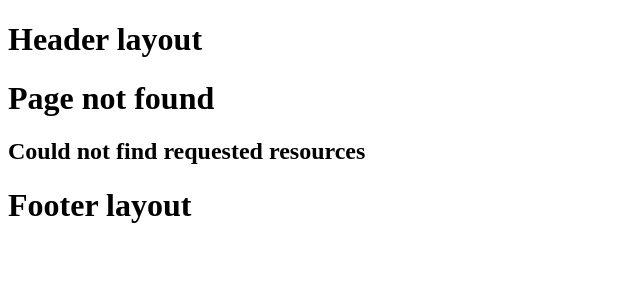
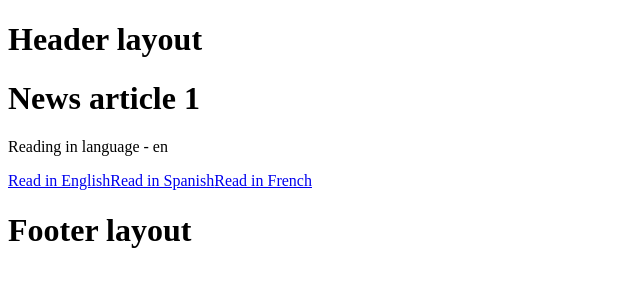
Before and after one commit to VentsiGeorgiev/next-js-15-tutorial, a Next.js app: page /articles/1 in a window 1280 px wide. Before the commit this address had no page. Shown: the top 300 px of the page, without its empty margins (0-640 px from the left). Built offline with nearby package versions, Linux system fonts and the light colour scheme.

Commit message:
params, searchParams, navigating programmatically

```diff
--- /dev/null
+++ b/src/app/articles/[articleId]/page.tsx
@@ -0,0 +1,24 @@
+'use client'
+import Link from 'next/link'
+import { use } from 'react';
+
+export default function NewsArticle({
+  params,
+  searchParams,
+}: {
+  params: Promise<{ articleId: string }>;
+  searchParams: Promise<{lang?: 'en' | 'fr' | 'sp'}>
+}) {
+  const { articleId } = use(params)
+  const { lang = 'en' } = use(searchParams)
+  return (
+    <>
+      <h1>News article {articleId}</h1>
+      <p>Reading in language - {lang}</p>
+
+      <Link href={`/articles/${articleId}?lang=en`}>Read in English</Link>
+      <Link href={`/articles/${articleId}?lang=sp`}>Read in Spanish</Link>
+      <Link href={`/articles/${articleId}?lang=fr`}>Read in French</Link>
+    </>
+  )
+}
--- a/src/app/page.tsx
+++ b/src/app/page.tsx
@@ -10,6 +10,12 @@ export default function Home() {
     <div>
     <Link href="products">Products</Link>
     </div>
+    <div>
+      <Link href='/articles/breaking-news-123?lang=en'>Read in English</Link>
+    </div>
+    <div>
+      <Link href='/articles/breaking-news-123?lang=fr'>Read in French</Link>
+    </div>
     </>
   )
 }
```
Also changed, not shown: src/app/order-product/page.tsx (added, +17 -0 lines), 1 other file (tests, documents, lock files or other folders).
